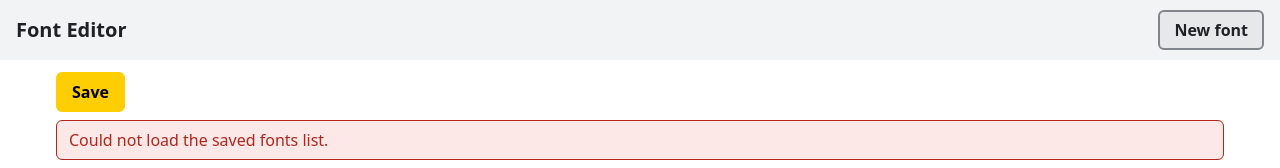
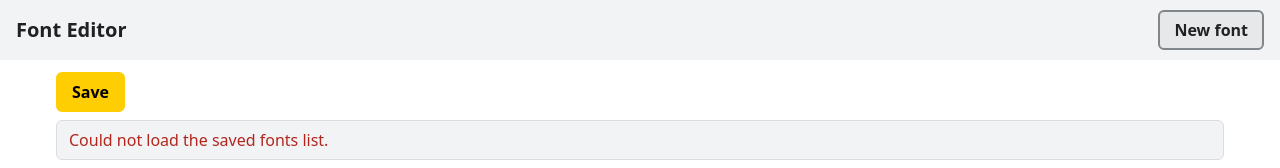
Before and after one commit to jortega0033/variable-font-editor, a plain HTML site: page font_editor/static/index.html in a window 1280 px wide. Shown: the top 168 px of the page. Drawn offline with Linux system fonts and the light colour scheme; no server answers.

Commit message:
chore(design): address review
Co-Authored-By: Claude Sonnet 5.5 <noreply@anthropic.com>

```diff
--- a/font_editor/static/styles.css
+++ b/font_editor/static/styles.css
@@ -45,7 +45,7 @@ h2 { margin: 0 0 8px; font-size: 1.05rem; }
 .msg { border-radius: 6px; margin-top: 8px; }
 .msg:empty { display: block; margin: 0; padding: 0; border: 0; min-height: 0; }
 .msg.ok { padding: 8px 12px; background: var(--ok-bg); color: var(--ok); border: 1px solid var(--border); }
-.msg.err { padding: 8px 12px; background: var(--danger-bg); color: var(--danger); border: 1px solid var(--danger); }
+.msg.err { padding: 8px 12px; background: var(--surface); color: var(--danger); border: 1px solid var(--border); }
 .msg.ok:empty, .msg.err:empty { display: none; }
 .msg p { margin: 0; }
 .msg ul { margin: 4px 0 0; padding-left: 20px; }
```
